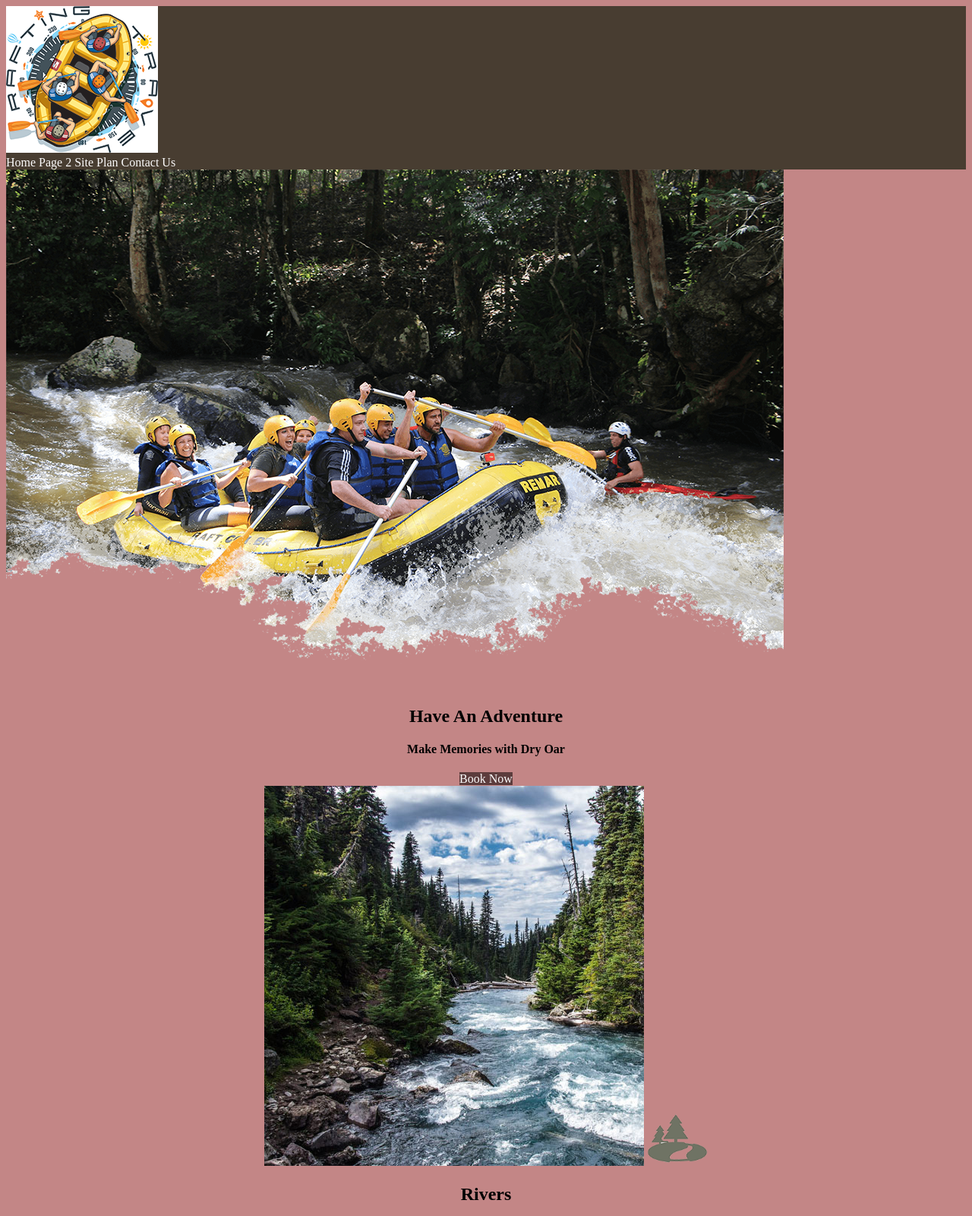
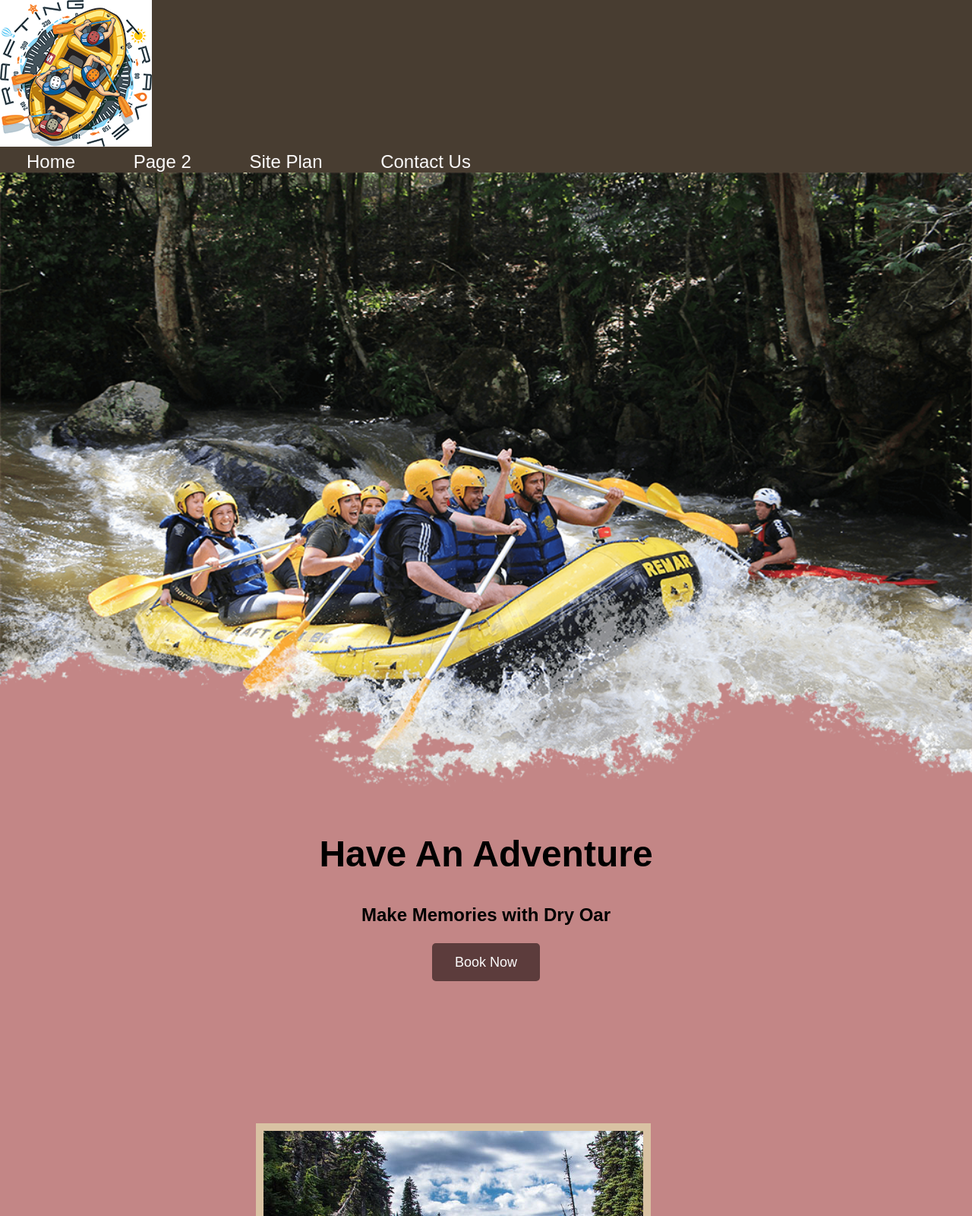
Before and after one commit to WalMauBC/wdd130-siteplanrafting, a plain HTML site: page wdd130/wwr/index.html in a window 1280 px wide. Shown: the top 1600 px of the page at 76% size. Drawn offline with Linux system fonts and the light colour scheme.

Commit message:
Update styles.css
Change css because the requirements

```diff
--- a/wdd130/wwr/styles/styles.css
+++ b/wdd130/wwr/styles/styles.css
@@ -1,6 +1,22 @@
 #content{
-    max-width: 1600px;
+    font-size: 24px;
+
     margin: 0 auto;
+}
+
+.home-title{
+    font-family: 'Rock Salt', 'Bradley Hand', sans-serif;
+    font-size: 2em;
+    margin-top: 10px;
+}
+
+#hero-img {
+    width: 100%;
+    height: 100;
+}
+
+#logo_link {
+    padding-top: 5px;
 }
 
 nav a {
@@ -23,6 +39,10 @@ main section {
     text-align: center;
 }
 
+main section img {
+    box-sizing: border-box;
+}
+
 #background{
     height: 725px;
 }
@@ -30,11 +50,26 @@ main section {
 
 body {
     background-color: #c38686;
+    font-family: Raleway, Arial, sans-serif;
+    font-size: 22px;
+    margin: 0;
+    padding: 0;
+}
+
+h2{
+    margin: 0;
 }
 
 
 header {
     background-color: rgba(20,30,13, .7);
+}
+
+nav a {
+    text-decoration: none;
+    color: #fcfbfb;
+    text-align: center;
+    padding: 35px;
 }
 
 
@@ -45,9 +80,13 @@ nav a:hover {
 
 
 .book, .join {
+    font-size: 18px;
     background-color: #5c3c3c;
     color: #fcfbfb;
     text-decoration: none;
+    padding: 15px 30px;
+    margin-top: 50px;
+    border-radius: 5px;
 }
 
 
@@ -62,6 +101,8 @@ nav a:hover {
 
 .msg {
     background-color: rgba(76, 116, 48, 0.7);
+    line-height: 1.5em;
+    padding: 35px;
 }
 
 .msg h2 {
@@ -69,20 +110,38 @@ nav a:hover {
 }
 
 .msg p {
+    font-size: .8em;
     color: rgb(219, 212, 198);
+    padding-bottom: 15px;
 }
 
-footer {
+.footer {
     color: rgb(255, 255, 255);
+    padding: 25px 50px;
+    margin-top: 200px;
+}
+
+.footer .social img{
+    padding-top: 15px;
 }
 
 #background-footer {
     background-color: rgba(76, 116, 48, 0.7);
     color: rgb(255, 255, 255);
-    text-decoration: un;
+    height: 100%;
+    font-weight: 100;
 }
 
 .icon{
     width: 80px;
     color: #000000;
+    padding-top: 10px;
 }
+
+.rivers-card, .camping-card, .rapids-card{
+    margin: 200px 0;
+}
+
+.card-img {
+    border: 10px solid #d9c2a3;
+}
```
